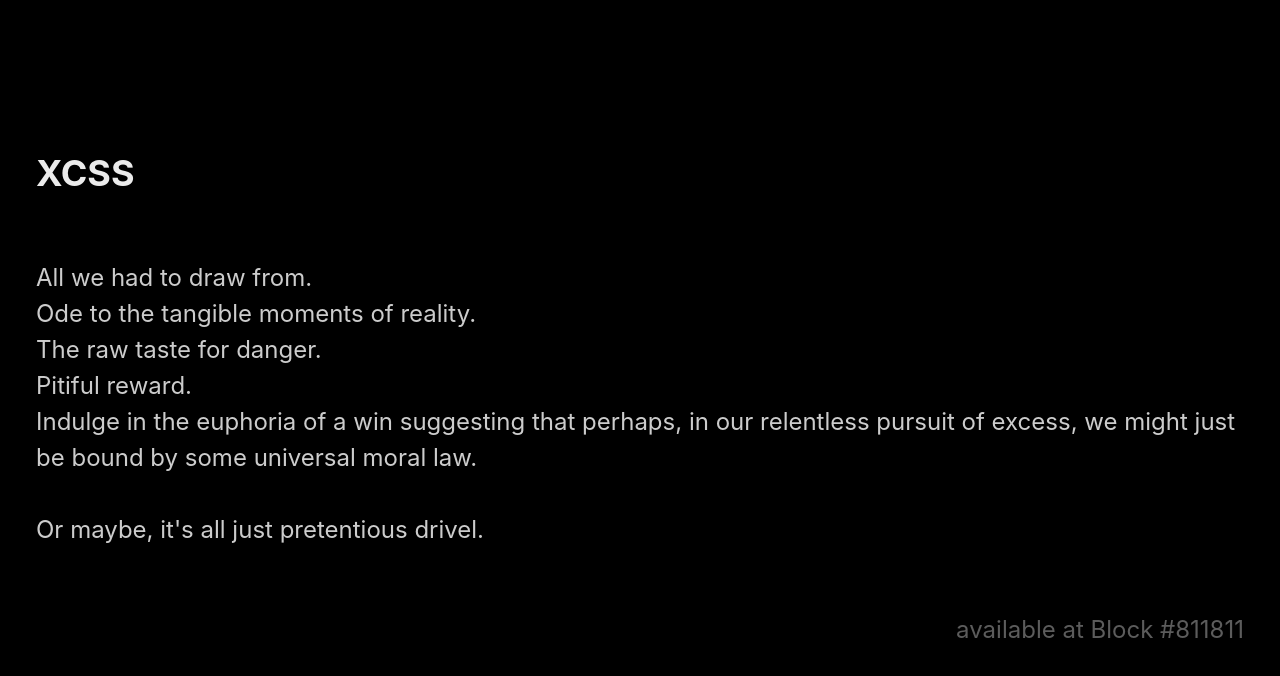
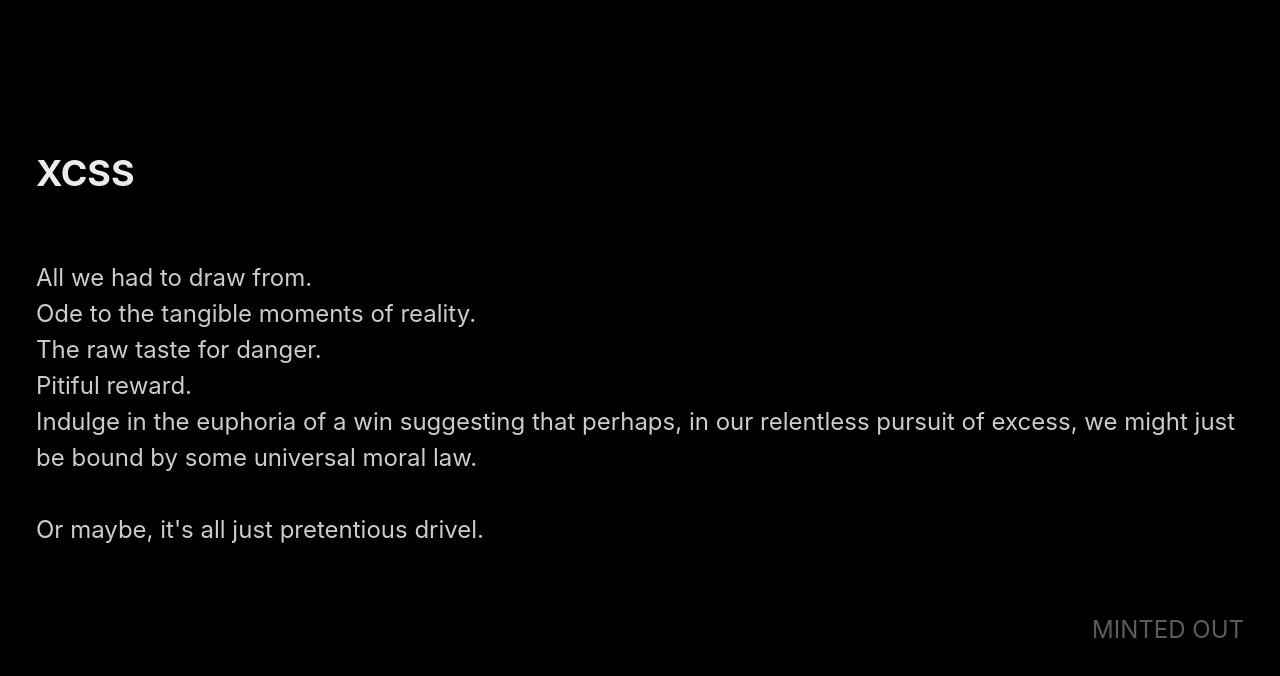
Before and after one commit to lamachina/XCSS, a React (Create React App) app: page / in a window 1280 px wide. Shown: the top 676 px of the page. Built offline with nearby package versions, Linux system fonts and the light colour scheme.

Commit message:
get rekt

```diff
--- a/src/App.js
+++ b/src/App.js
@@ -24,7 +24,7 @@ const App = () => {
               Or maybe, it's all just pretentious drivel.
             </Text>
 
-            <Text textAlign='end' py={16} color='whiteAlpha.500' >available at Block #811811</Text>
+            <Text textAlign='end' py={16} color='whiteAlpha.500' >MINTED OUT</Text>
 
             {/* <CardSlider dataSet={data} /> */}
           </Box>
```
